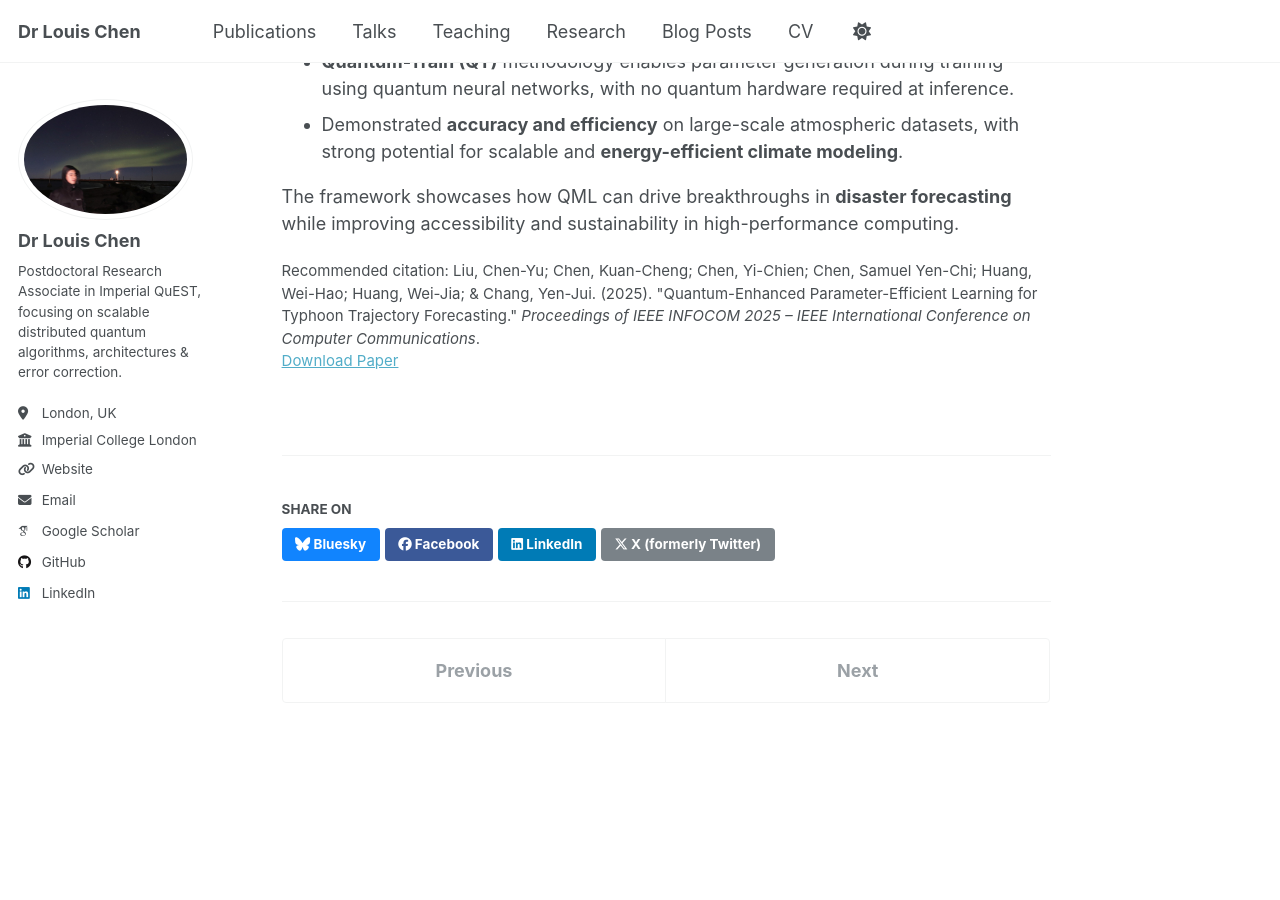
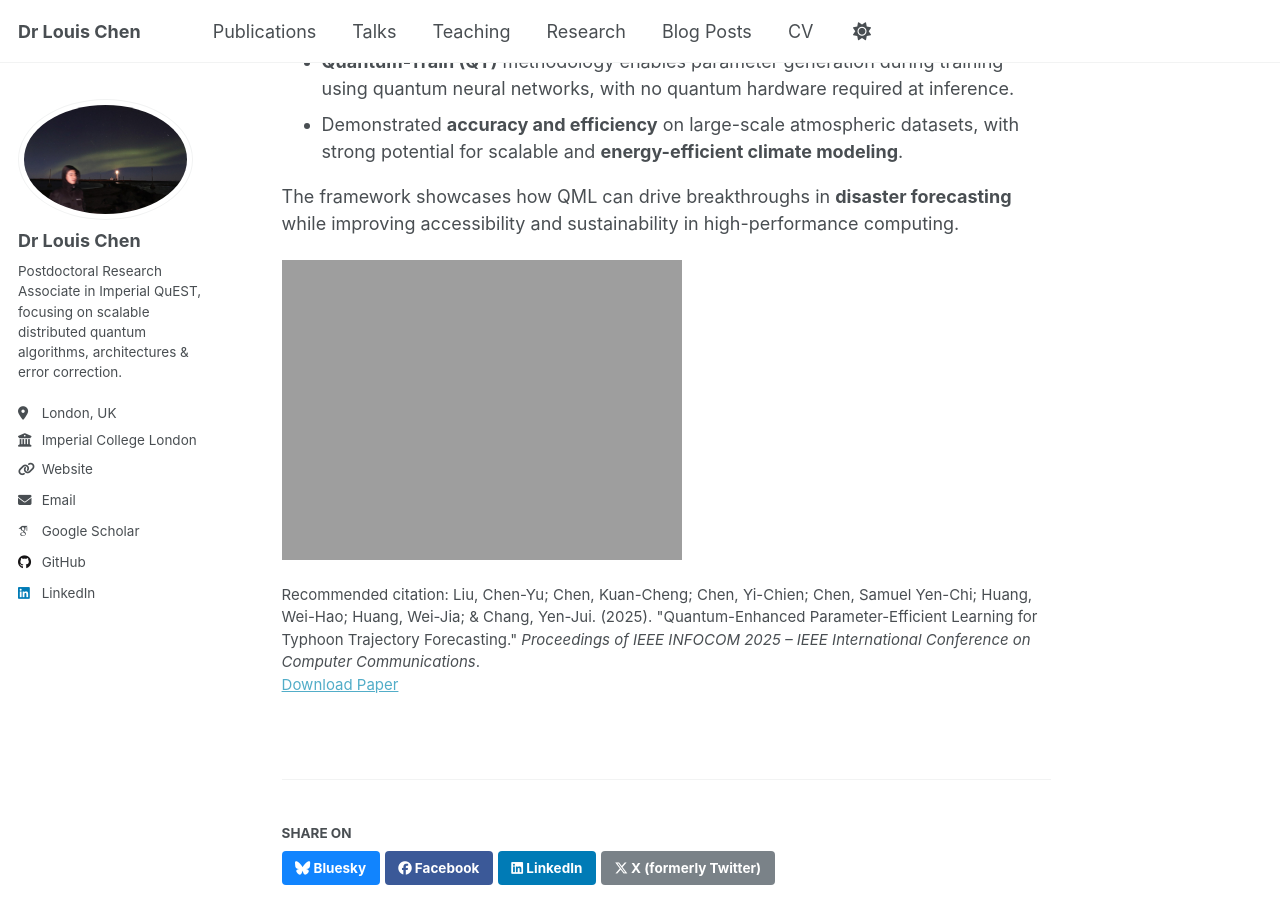
Before and after one commit to Louisanity/louisanity.github.io, a Jekyll site: the page built from _publications/2025-05-14-conference-qtyphoon-number-1.md, in a window 1280 px wide and 900 px high, scrolled down 370 px. Built offline with Jekyll 4.4.1, drawn with Linux system fonts in a browser that asks for light colours; some web fonts are replaced.

Commit message:
Update 2025-05-14-conference-qtyphoon-number-1.md

```diff
--- a/_publications/2025-05-14-conference-qtyphoon-number-1.md
+++ b/_publications/2025-05-14-conference-qtyphoon-number-1.md
@@ -17,3 +17,5 @@ This paper introduces a **Quantum-Enhanced Parameter-Efficient Learning** framew
 * Demonstrated **accuracy and efficiency** on large-scale atmospheric datasets, with strong potential for scalable and **energy-efficient climate modeling**.
 
 The framework showcases how QML can drive breakthroughs in **disaster forecasting** while improving accessibility and sustainability in high-performance computing.
+
+![Figure: Third-place project at Pasqal Climate & Biodiversity Challenge 2024—QPA model for storm trajectory prediction.](https://louisanity.github.io/images/typhon_trajectory.jpeg)
```
